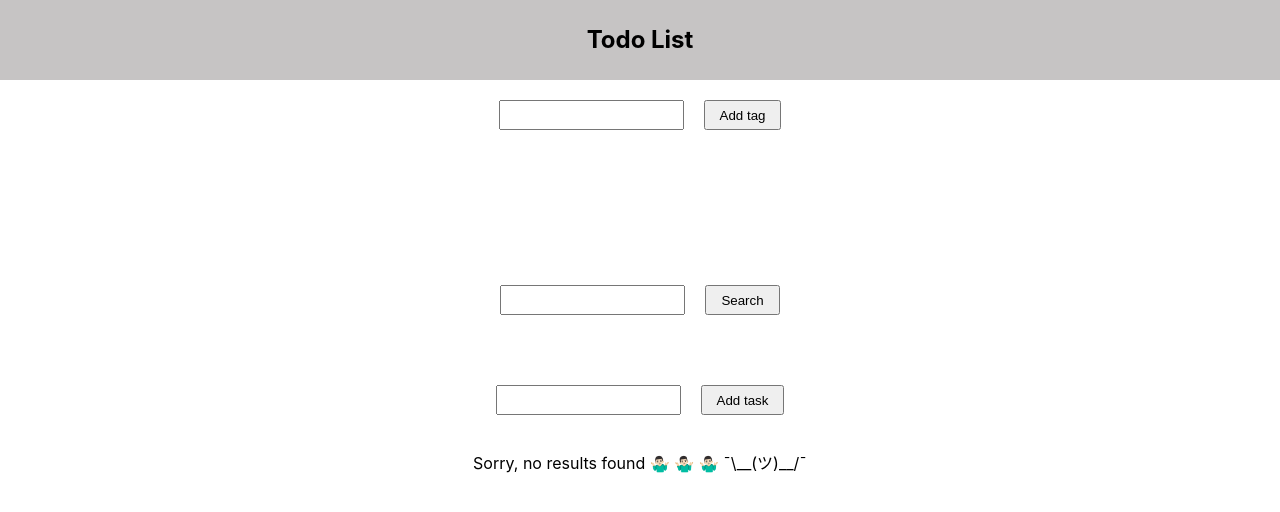
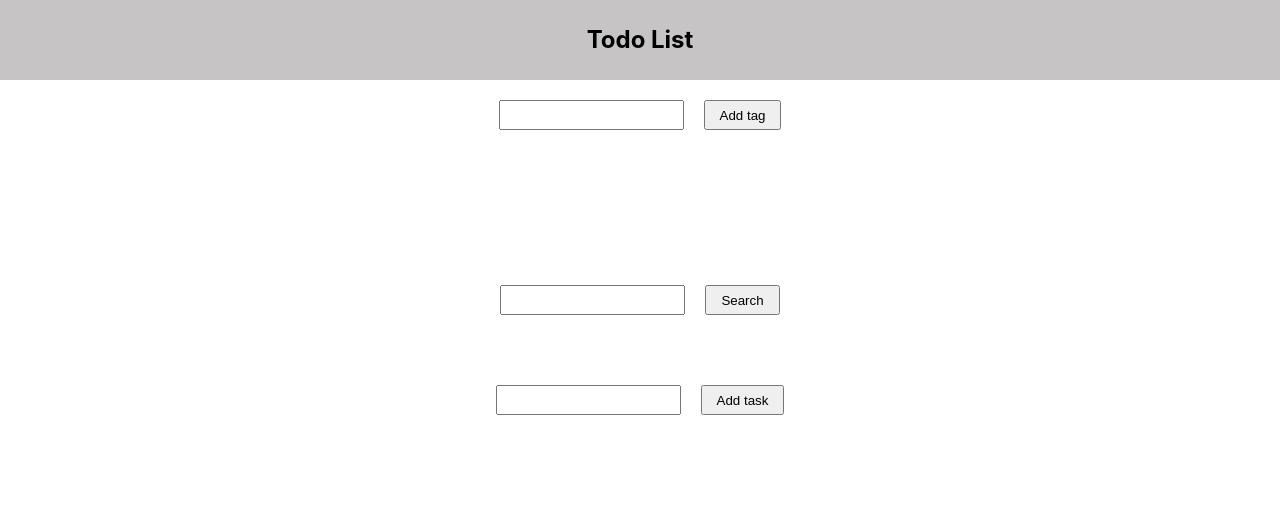
Before and after one commit to andreevWork/todo_learn_front, a Next.js app: page / in a window 1280 px wide. Shown: the top 512 px of the page. Built offline with nearby package versions, Linux system fonts and the light colour scheme.

Commit message:
last changes

```diff
--- a/pages/index.tsx
+++ b/pages/index.tsx
@@ -25,6 +25,10 @@ const Home: NextPage = () => {
     useTaskAndTags();
 
   const [searchInputValue, setSearchInputValue] = useState<string>('');
+
+
+
+
 
   const { tasks, statefulTags } = taskAndTagState;
 
--- a/src/components/TodoList/TodoList.tsx
+++ b/src/components/TodoList/TodoList.tsx
@@ -10,9 +10,6 @@ interface TodoListProps {
   handleDelete: (index: number) => void;
   taskClickHandler: (task: Task) => void;
 }
-
-// write a custom hook to take all the search tasks and searchInputValue and make TodoList display
-// put all the business logic in the index file and see if you need context ....
 
 
 export function TodoList({
@@ -68,7 +65,7 @@ export function TodoList({
               </div>
             );
           })
-        : searchResult.length === 0
+        : searchResult.length === 0 && search
         ? 'Sorry, no results found 🤷🏻‍♂️ 🤷🏻‍♂️ 🤷🏻‍♂️ ¯\\__(ツ)__/¯ '
         : ''}
     </div>
--- a/utils/customHooks.ts
+++ b/utils/customHooks.ts
@@ -1,4 +1,4 @@
-import React, { Dispatch, SetStateAction, useEffect, useState } from 'react';
+import React, { useState } from 'react';
 
 import { Task, statefulTag, Tag, tagsAndTagsType } from '../src/types';
 import { getData, getTagTitlesAndIds } from '../utils/handleData';
```
